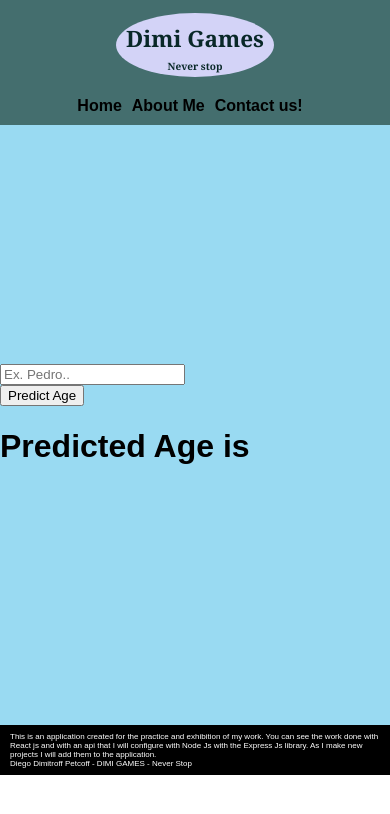
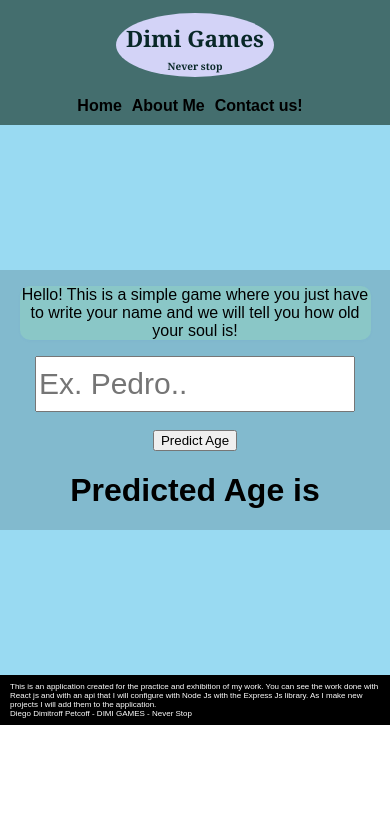
Before and after one commit to DiegoDimitroffPetcoff/react1, a React (Create React App) app in the folder my-app/: page / in a window 390 px wide. Both pictures are taken after a click on the button "How Old is your sould?". Shown: the top 814 px of the page. Built offline with nearby package versions, Linux system fonts and the light colour scheme.

Commit message:
Predit Age

```diff
--- a/my-app/src/App.css
+++ b/my-app/src/App.css
@@ -252,7 +252,7 @@ p {
     flex-direction: column;
     margin: auto 0;
     justify-content: center;
-    height: 600px;
+    height: 550px;
 
   }
 
@@ -291,9 +291,7 @@ p {
   }
 
   #title {
-
     font-size: 200%;
-
   }
   .backTitle{
     background-color: rgb(0 0 0 / 10%);
@@ -369,5 +367,26 @@ p {
 
     }
 
+
+
+
+
+
+
+
+  }
+  /** How old is your sould responsive*/
+
+  .mainHowOld {
+    display:flex;
+    flex-direction: column;
+    background-color: rgb(0 0 0 / 15%);
+    align-items: center;
+    margin: auto 0
+  }
+  input{
+    height: 50px;
+    width: 80%;
+    font-size: 30px;
   }
 }
--- a/my-app/src/components/age.jsx
+++ b/my-app/src/components/age.jsx
@@ -1,27 +1,29 @@
-import {  useState } from 'react'
-import Axios from 'axios';
+import { useState } from "react";
+import Axios from "axios";
 
 export function AgeGame() {
-
-    const [name, setName] = useState()
-    const [age, setAge] = useState()
+  const [name, setName] = useState();
+  const [age, setAge] = useState();
 
   const fetchData = () => {
     Axios.get(`https://api.agify.io/?name=${name}`).then((res) => {
-            console.log(res.data)
-            console.log(res.data.age)
+      console.log(res.data);
+      console.log(res.data.age);
 
-            setAge(res.data.name + "`s sould has " + res.data.age)
-        })
-    }
-
+      setAge(res.data.name + "`s sould has " + res.data.age);
+    });
+  };
 
   return (
-        <div>
-            <input placeholder='Ex. Pedro..' onChange={(event) => {
-                setName(event.target.value)
-            }} /><br></br>
-
+    <div class="mainHowOld">
+    <p>Hello! This is a simple game where you just have to write your name and we will tell you how old your soul is!</p>
+      <input
+        placeholder="Ex. Pedro.."
+        onChange={(event) => {
+          setName(event.target.value);
+        }}
+      />
+      <br></br>
 
       <button onClick={fetchData}>Predict Age</button>
 
```
Lines whose indentation alone changed are shown as unchanged.
